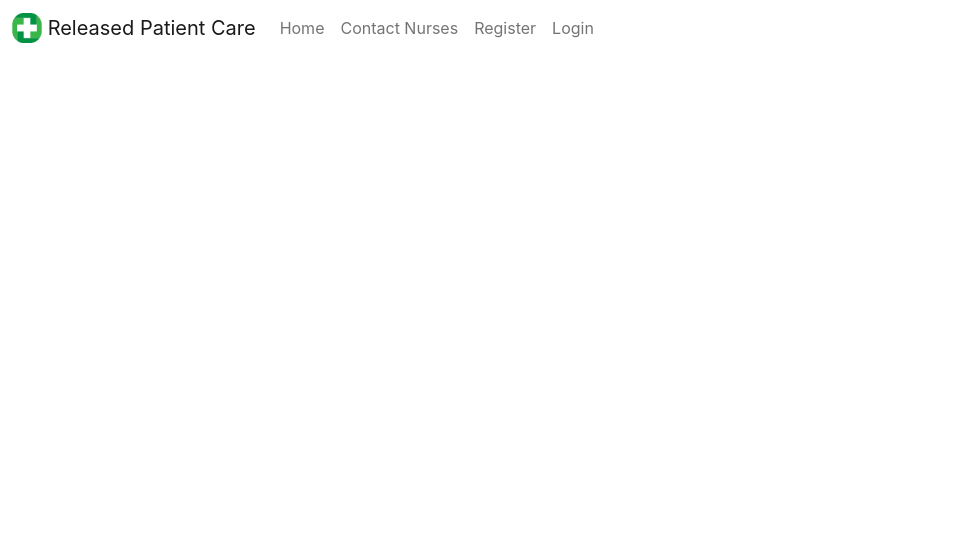
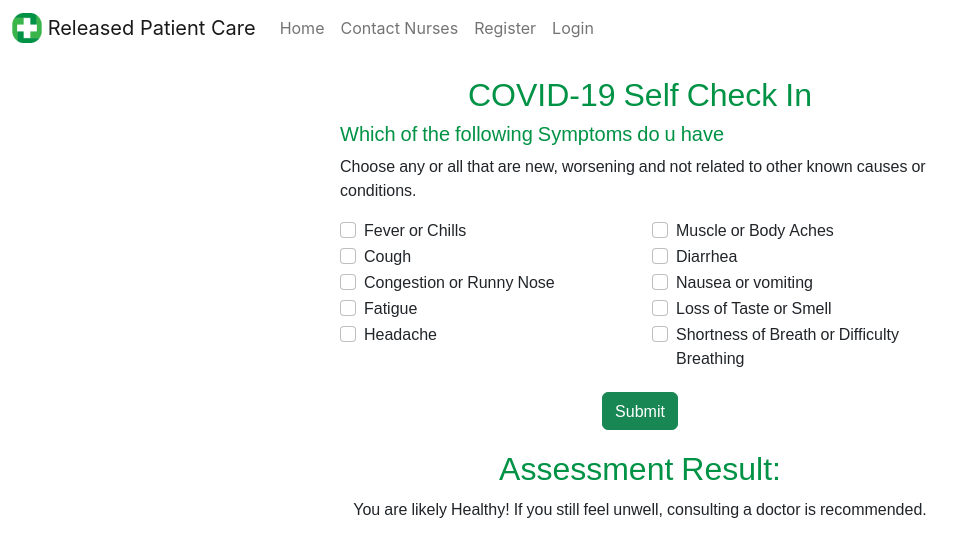
Before and after one commit to Abasibiangake/Group6-graphql-COMP308-Assignment, a React (Create React App) app in the folder group6-react-client/: page /covidCheckIn in a window 1280 px wide. Shown: the top 556 px of the page, without its empty margins (0-977 px from the left). Built offline with nearby package versions, Linux system fonts and the light colour scheme; no server answers.

Commit message:
Added Covid 19 Self Check

```diff
--- a/group6-react-client/src/App.js
+++ b/group6-react-client/src/App.js
@@ -39,6 +39,7 @@ import FitnessGames from './components/FitnessGames';
 import PatientSymptoms from './components/PatientSymptoms';
 import AddHealthInfo from './components/AddHealthInfo';
 import PatientHealthInfo from './components/PatientsHealthInfo';
+import CovidCheckIn from './components/CovidCheckIn';
 
 function App() {
 
@@ -159,13 +160,13 @@ mutation Logout
                       <Fragment><Nav.Link as={Link} to="/patients">Patients</Nav.Link>
                       <Nav.Link as={Link} to="/viewAlerts">View Alerts</Nav.Link>
                       <Nav.Link as={Link} to="/ManageMotivationalVideo">Manage Motivational Video</Nav.Link>
-
+                      <Nav.Link as={Link} to="/patientSymptoms">Symptoms</Nav.Link>
                       </Fragment>
                       :
                       <Fragment> <Nav.Link as={Link} to="/emergencyAlert">Emergency Alert</Nav.Link>
                       <Nav.Link as={Link} to="/ViewMotivationalVideo">View Motivational Videos</Nav.Link>
                       <Nav.Link as={Link} to="/FitnessPage">Fitness Apps</Nav.Link>
-                      <Nav.Link as={Link} to="/patientSymptoms">Symptoms</Nav.Link>
+                      <Nav.Link as={Link} to="/covidCheckIn">Covid-19</Nav.Link>
                       <Nav.Link as={Link} to={"/healthInfo/" + sessionStorage.getItem('user_id')}>Daily Health Info</Nav.Link>
                       </Fragment>
                     }
@@ -213,6 +214,7 @@ mutation Logout
           <Route path="patientSymptoms" element={<PatientSymptoms />} />
           <Route path="healthInfo/:patientId" element={<PatientHealthInfo />} />
           <Route path="addInfo/:patientId" element={<AddHealthInfo />} />
+          <Route path="covidCheckIn" element={<CovidCheckIn />} />
         </Routes>
       </div>
     </Router>
--- /dev/null
+++ b/group6-react-client/src/components/CovidCheckIn.js
@@ -0,0 +1,169 @@
+import React, { useState, useEffect } from 'react';
+import { Form, Row, Col, Container } from 'react-bootstrap';
+import Button from 'react-bootstrap/Button';
+import axios from "axios";
+import Spinner from "react-bootstrap/Spinner";
+
+const CovidCheckIn = () => {
+
+  const [minor, setMinor] = useState(1);
+  const [severe, setSevere] = useState(1);
+  const [num, setNum] = useState(0);
+
+  const handleSubmit = () => {
+    if (minor <= 3)
+    {
+        setNum(0)
+    }
+    else if (minor >= 3)
+    {
+        setNum(1)
+    }
+
+    if (severe > 1)
+    {
+        setNum(2)
+    }
+  };
+
+  const handleMinorChange = (e) => {
+    e.preventDefault()
+    const value = (e.target.checked ? 1 : -1)
+    let count = minor;
+    setMinor(count + value);
+    console.log(minor)
+  }
+
+  const handleSevereChange = (e) => {
+    e.preventDefault()
+    const value = (e.target.checked ? 1 : -1)
+    let count = severe;
+    setSevere(count + value);
+  }
+
+  const showResult = (num) => {
+    switch (num) {
+        case 0:
+            return "You are likely Healthy! If you still feel unwell, consulting a doctor is recommended."
+        case 1:
+            return "You probably an infection! It is recommended to get some rest or consult a doctor if the symptoms persist."
+        case 2:
+            return "You should immediately consult a doctor!"
+        default:
+            return null
+        }
+  }
+
+  return (
+    <div className="App">
+      <Container>
+        <h2>COVID-19 Self Check In</h2>
+        <Form>
+          <h5>Which of the following Symptoms do u have</h5>
+          <p> Choose any or all that are new, worsening and not related to other known causes or conditions.</p>
+
+          <Row>
+            <Col>
+              <Form.Check
+                type='checkbox'
+                label='Fever or Chills'
+                onChange={handleMinorChange}
+              />
+            </Col>
+            <Col>
+              <Form.Check
+                type='checkbox'
+                label='Muscle or Body Aches'
+                onChange={handleSevereChange}
+              />
+            </Col>
+          </Row>
+
+          <Row>
+            <Col>
+              <Form.Check
+                type='checkbox'
+                label='Cough'
+                onChange={handleMinorChange}
+              />
+            </Col>
+            <Col>
+              <Form.Check
+                type='checkbox'
+                label='Diarrhea'
+                onChange={handleSevereChange}
+              />
+            </Col>
+          </Row>
+
+          <Row>
+            <Col>
+              <Form.Check
+                type='checkbox'
+                label='Congestion or Runny Nose'
+                onChange={handleMinorChange}
+              />
+            </Col>
+            <Col>
+              <Form.Check
+                type='checkbox'
+                label='Nausea or vomiting'
+                onChange={handleSevereChange}
+              />
+            </Col>
+          </Row>
+
+          <Row>
+            <Col>
+              <Form.Check
+                type='checkbox'
+                label='Fatigue'
+                onChange={handleMinorChange}
+              />
+            </Col>
+            <Col>
+              <Form.Check
+                type='checkbox'
+                label='Loss of Taste or Smell'
+                onChange={handleSevereChange}
+              />
+            </Col>
+          </Row>
+
+          <Row>
+            <Col>
+              <Form.Check
+                type='checkbox'
+                label='Headache'
+                onChange={handleMinorChange}
+              />
+            </Col>
+            <Col>
+              <Form.Check
+                type='checkbox'
+                label='Shortness of Breath or Difficulty Breathing'
+                onChange={handleSevereChange}
+              />
+            </Col>
+          </Row>
+
+          <div className="d-flex justify-content-center App">
+            <Button
+              variant="success"
+              className="btn btn-success mx-auto"
+              onClick={handleSubmit}>
+              Submit
+            </Button>
+          </div>
+
+        </Form>
+          <div>
+            <h2>Assessment Result:</h2>
+            <p> {showResult(num)}</p>
+          </div>
+      </Container>
+    </div>
+  );
+};
+
+export default CovidCheckIn;
```
Also changed, not shown: group6-react-client/src/components/AddHealthInfo.js (line endings or trailing spaces).
